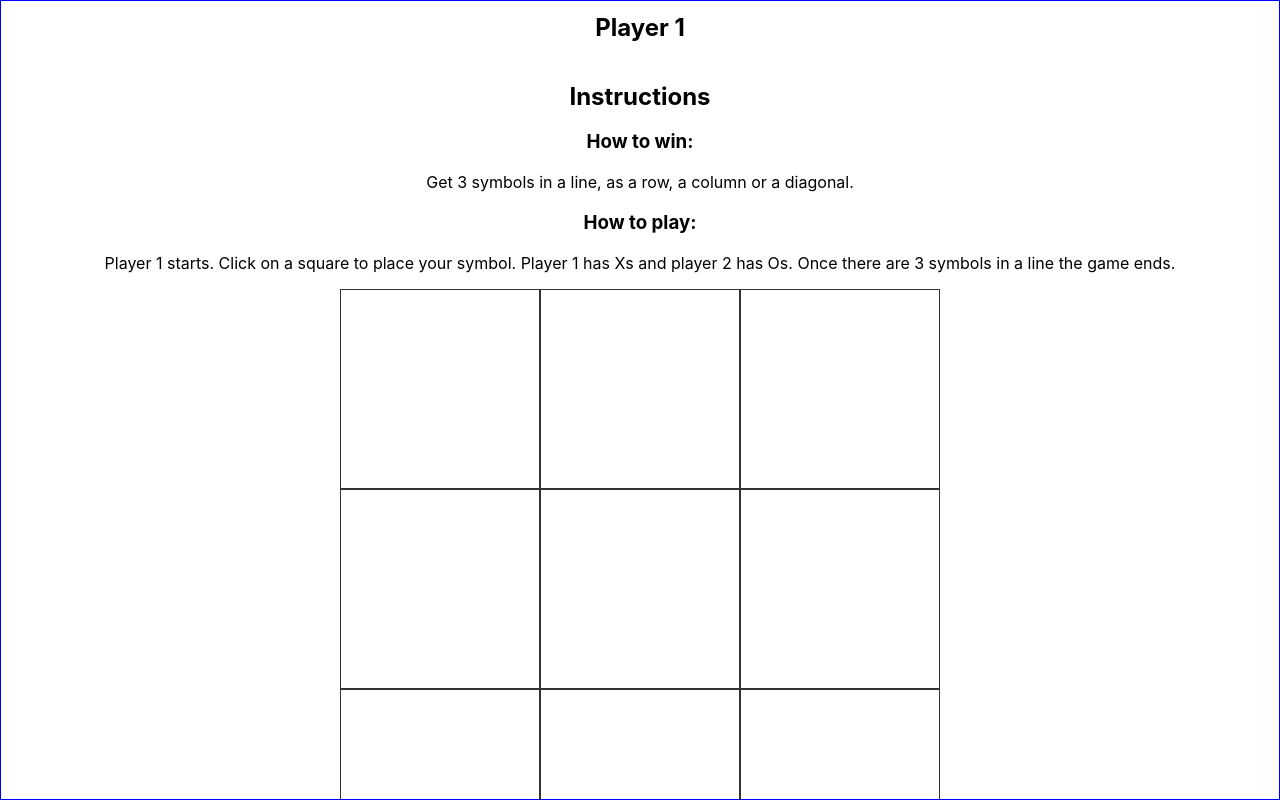
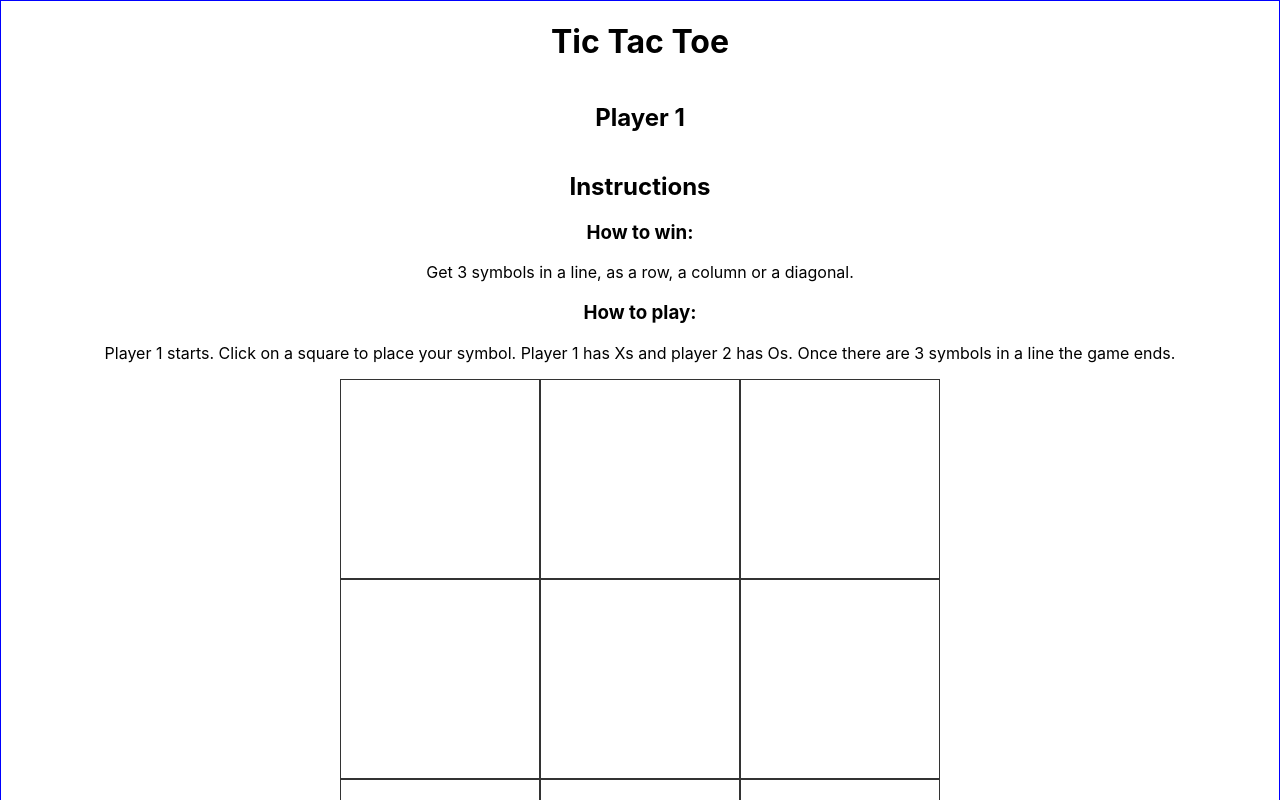
Before and after one commit to lazy-herm/tictactoe-React, a React (Create React App) app: page / in a window 1280 px wide. Shown: the top 800 px of the page. Built offline with nearby package versions, Linux system fonts and the light colour scheme.

Commit message:
Change app height. Old height meant heading was off screen.

```diff
--- a/src/App.css
+++ b/src/App.css
@@ -2,7 +2,7 @@
   text-align: center;
   width: auto;
   border: solid blue 1px;
-  height: 99.7vh;
+  height: fit-content;
   justify-content: center;
   display: flex;
   flex-direction: column;
```
